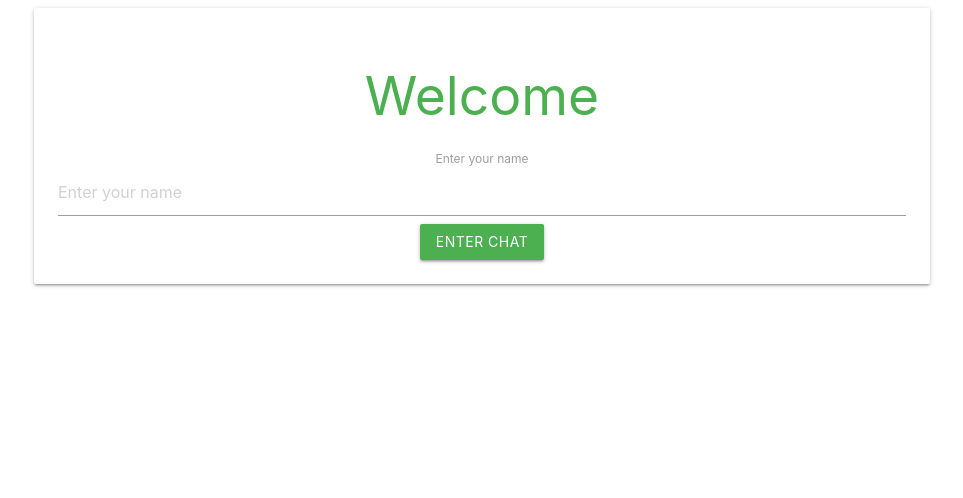
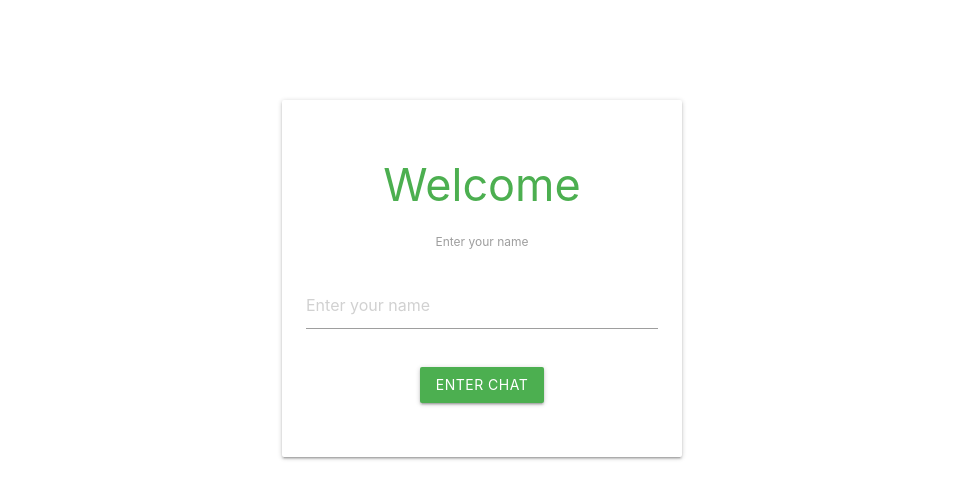
Before and after one commit to prateek951/...., a Vue app in the folder chatapp/: page / in a window 1280 px wide. Shown: the top 498 px of the page, without its empty margins (158-1121 px from the left). Built offline with nearby package versions, Linux system fonts and the light colour scheme.

Commit message:
chat component init

```diff
--- a/chatapp/src/components/Welcome.vue
+++ b/chatapp/src/components/Welcome.vue
@@ -19,15 +19,31 @@ export default {
   name: "Welcome",
   data() {
     return {
-      name: ''
+      name: ""
     };
   },
   methods: {
-    onEnterChat(){
-      console.log('inside the onEnterChat method....',this.name);
+    onEnterChat() {
+      console.log("inside the onEnterChat method....", this.name);
       //Bande ka naam pick krlo and then make him enter the chat
       //redirect him to the /chat route
     }
   }
 };
 </script>
+
+<style scoped>
+.welcome {
+  max-width: 400px;
+  margin-top: 100px;
+}
+.welcome h2 {
+  font-size: 3em;
+}
+form input[type='text']{
+  margin-top: 30px;
+}
+.welcome button{
+  margin: 30px auto;
+}
+</style>
--- a/chatapp/src/router/index.js
+++ b/chatapp/src/router/index.js
@@ -6,6 +6,7 @@ import Chat from "@/components/Chat";
 Vue.use(VueRouter);
 
 export default new VueRouter({
+  mode: "history",
   routes: [
     {
       path: "/",
```
